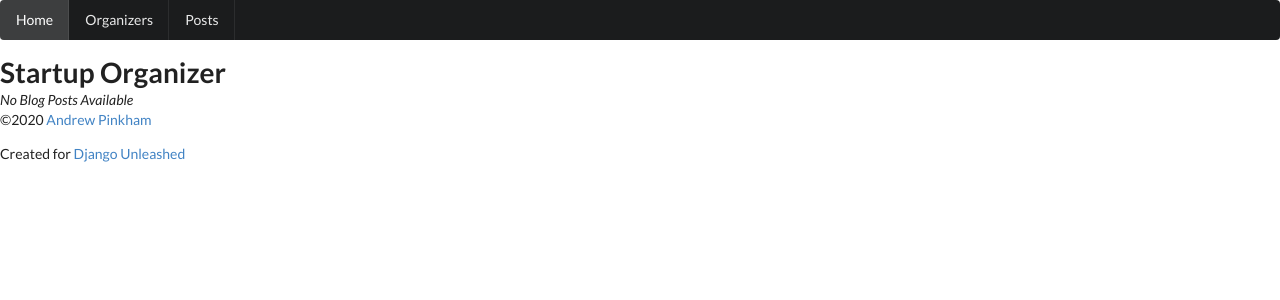
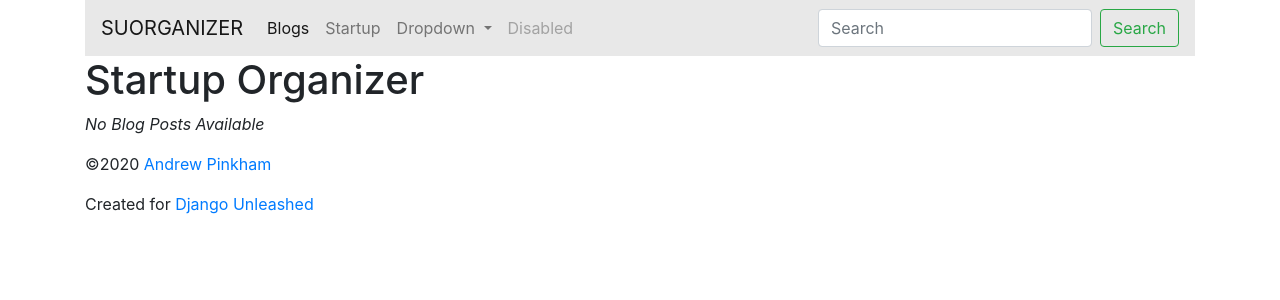
Before and after one commit to mohammadasim/suorganiser, a Django app: page /blogs/ in a window 1280 px wide. Shown: the top 300 px of the page. Run offline with Django 3.2, Linux system fonts and the light colour scheme; data that the repository does not hold is empty; some libraries are stand-ins or nearby versions.

Commit message:
added cbv

```diff
--- a/suorganizer/blogs/urls.py
+++ b/suorganizer/blogs/urls.py
@@ -1,6 +1,10 @@
 from django.urls import path
-from .views import post_list
+from .views import (
+    PostList,
+    PostDetail
+)
 
 urlpatterns = [
-    path('', post_list, name='blogs_posts_list'),
+    path('', PostList.as_view(), name='blogs_posts_list'),
+    path('<int:year>/<int:month>/<slug:slug>/', PostDetail.as_view(), name='blogs_post_detail'),
 ]
--- a/suorganizer/blogs/views.py
+++ b/suorganizer/blogs/views.py
@@ -1,11 +1,32 @@
-from django.shortcuts import render
-
+from django.shortcuts import (
+    render,
+    get_object_or_404
+)
+from django.views.generic import View
 from .models import Post
 
 
-def post_list(request):
-    return render(request,
-                  'post/post_list.html',
-                  {
-                      'post_list': Post.objects.all()
-                  })
+class PostList(View):
+    template_name = 'post/post_list.html'
+
+    def get(self, request):
+        return render(request,
+                      self.template_name,
+                      {
+                          'post_list': Post.objects.all()
+                      })
+
+
+class PostDetail(View):
+    template_name = 'post/post_detail.html'
+
+    def get(self, request, slug, year, month):
+        post = get_object_or_404(Post,
+                                 pub_date__year=year,
+                                 pub_date__month=month,
+                                 slug=slug)
+        return render(request,
+                      self.template_name,
+                      {
+                          'post': post
+                      })
--- a/suorganizer/suorganizer/urls.py
+++ b/suorganizer/suorganizer/urls.py
@@ -16,6 +16,7 @@ Including another URLconf
 from django.contrib import admin
 from django.urls import path, include
 
+
 urlpatterns = [
     path('admin/', admin.site.urls),
     path('', include('organizers.urls')),
--- /dev/null
+++ b/suorganizer/suorganizer/views.py
@@ -0,0 +1,5 @@
+from django.shortcuts import redirect
+
+
+def redirect(request):
+    return redirect('blogs_posts_list')
--- a/suorganizer/templates/base.html
+++ b/suorganizer/templates/base.html
@@ -13,22 +13,48 @@
      src="http://html5shiv.googlecode.come/svn/trunk/html5.js"
      </script>
      <! [endif]-->
-    <link rel="stylesheet" href="https://cdnjs.cloudflare.com/ajax/libs/semantic-ui/2.4.1/semantic.min.css">
+    <link rel="stylesheet" href="https://maxcdn.bootstrapcdn.com/bootstrap/4.0.0/css/bootstrap.min.css"
+          integrity="sha384-Gn5384xqQ1aoWXA+058RXPxPg6fy4IWvTNh0E263XmFcJlSAwiGgFAW/dAiS6JXm" crossorigin="anonymous">
 </head>
 <body>
-<div class="ui inverted menu">
-  <a class="active item">
-    Home
-  </a>
-  <a class="item">
-    Organizers
-  </a>
-  <a class="item">
-    Posts
-  </a>
-</div>
+<div class="container">
+    <div>
+        <nav class="navbar navbar-expand-lg navbar-light" style="background-color: #e8e8e8;">
+  <a class="navbar-brand" href="#">SUORGANIZER</a>
+  <button class="navbar-toggler" type="button" data-toggle="collapse" data-target="#navbarSupportedContent" aria-controls="navbarSupportedContent" aria-expanded="false" aria-label="Toggle navigation">
+    <span class="navbar-toggler-icon"></span>
+  </button>
 
-<div>
+  <div class="collapse navbar-collapse" id="navbarSupportedContent">
+    <ul class="navbar-nav mr-auto">
+      <li class="nav-item active">
+        <a class="nav-link" href="{% url 'blog_post_list' %}">Blogs<span class="sr-only">(current)</span></a>
+      </li>
+      <li class="nav-item">
+        <a class="nav-link" href="{% url 'organizer' %}">Startup</a>
+      </li>
+      <li class="nav-item dropdown">
+        <a class="nav-link dropdown-toggle" href="#" id="navbarDropdown" role="button" data-toggle="dropdown" aria-haspopup="true" aria-expanded="false">
+          Dropdown
+        </a>
+        <div class="dropdown-menu" aria-labelledby="navbarDropdown">
+          <a class="dropdown-item" href="#">Action</a>
+          <a class="dropdown-item" href="#">Another action</a>
+          <div class="dropdown-divider"></div>
+          <a class="dropdown-item" href="#">Something else here</a>
+        </div>
+      </li>
+      <li class="nav-item">
+        <a class="nav-link disabled" href="#">Disabled</a>
+      </li>
+    </ul>
+    <form class="form-inline my-2 my-lg-0">
+      <input class="form-control mr-sm-2" type="search" placeholder="Search" aria-label="Search">
+      <button class="btn btn-outline-success my-2 my-sm-0" type="submit">Search</button>
+    </form>
+  </div>
+</nav>
+    </div>
     <header>
         <h1>Startup Organizer</h1>
     </header>
@@ -37,7 +63,7 @@
         Thi is the default content.
         {% endblock %}
     </main>
-</div>
+
 <footer>
     <p>
         &copy;2020
@@ -52,11 +78,9 @@
         </a>
     </p>
 </footer>
-
+<script src="https://code.jquery.com/jquery-3.2.1.slim.min.js" integrity="sha384-KJ3o2DKtIkvYIK3UENzmM7KCkRr/rE9/Qpg6aAZGJwFDMVNA/GpGFF93hXpG5KkN" crossorigin="anonymous"></script>
+<script src="https://cdnjs.cloudflare.com/ajax/libs/popper.js/1.12.9/umd/popper.min.js" integrity="sha384-ApNbgh9B+Y1QKtv3Rn7W3mgPxhU9K/ScQsAP7hUibX39j7fakFPskvXusvfa0b4Q" crossorigin="anonymous"></script>
+<script src="https://maxcdn.bootstrapcdn.com/bootstrap/4.0.0/js/bootstrap.min.js" integrity="sha384-JZR6Spejh4U02d8jOt6vLEHfe/JQGiRRSQQxSfFWpi1MquVdAyjUar5+76PVCmYl" crossorigin="anonymous"></script>
+</div>
 </body>
-<script
-  src="https://code.jquery.com/jquery-3.1.1.min.js"
-  integrity="sha256-hVVnYaiADRTO2PzUGmuLJr8BLUSjGIZsDYGmIJLv2b8="
-  crossorigin="anonymous"></script>
-<script src="semantic/dist/semantic.min.js"></script>
 </html>
```
Also changed, not shown: suorganizer/docker-compose.yaml (+13 -1 lines), suorganizer/organizers/urls.py (+6 -1 lines).
